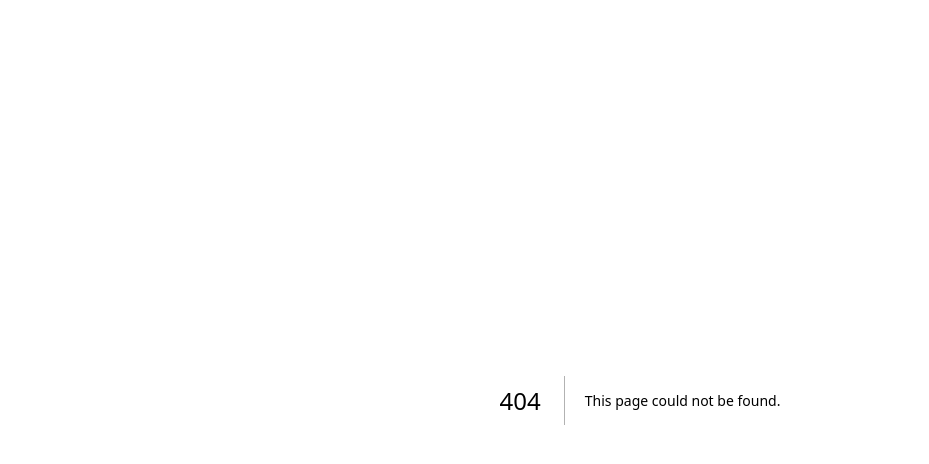
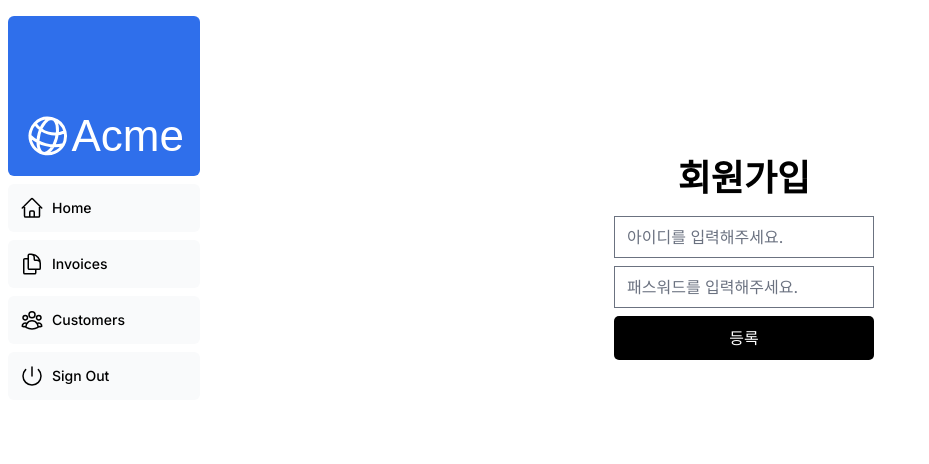
Before and after one commit to sseol1112/dashdash_T, a Next.js app: page /dashboard/join in a window 1280 px wide. Before the commit this address had no page. Shown: the top 464 px of the page, without its empty margins (0-929 px from the left). Built offline with nearby package versions, Linux system fonts and the light colour scheme; a web font is replaced by a local one.

Commit message:
* dashboard 작업내용
- 로그인
- 회원가입
- 개인 대시보드 영역 작업 진행중

```diff
--- /dev/null
+++ b/app/dashboard/blog/menu1/page.tsx
@@ -0,0 +1,19 @@
+'use client';
+import { useState } from 'react';
+import { useRouter } from 'next/navigation';
+import styles from '@/app/ui/home.module.css';
+import Link from 'next/link';
+
+export default function Page() {
+
+    return (
+        <div className={styles.layoutBasic}>
+            <div className={styles.formWrap}>
+                <h3 className={styles.pageTitle}>menu1</h3>
+                <div className={styles.loginBox}>
+
+                </div>
+            </div>
+        </div>
+    );
+}
--- /dev/null
+++ b/app/dashboard/blog/menu2/page.tsx
@@ -0,0 +1,19 @@
+'use client';
+import { useState } from 'react';
+import { useRouter } from 'next/navigation';
+import styles from '@/app/ui/home.module.css';
+import Link from 'next/link';
+
+export default function Page() {
+
+    return (
+        <div className={styles.layoutBasic}>
+            <div className={styles.formWrap}>
+                <h3 className={styles.pageTitle}>menu2</h3>
+                <div className={styles.loginBox}>
+
+                </div>
+            </div>
+        </div>
+    );
+}
--- /dev/null
+++ b/app/dashboard/blog/menu3/page.tsx
@@ -0,0 +1,19 @@
+'use client';
+import { useState } from 'react';
+import { useRouter } from 'next/navigation';
+import styles from '@/app/ui/home.module.css';
+import Link from 'next/link';
+
+export default function Page() {
+
+    return (
+        <div className={styles.layoutBasic}>
+            <div className={styles.formWrap}>
+                <h3 className={styles.pageTitle}>menu3</h3>
+                <div className={styles.loginBox}>
+
+                </div>
+            </div>
+        </div>
+    );
+}
--- /dev/null
+++ b/app/dashboard/blog/menu4/page.tsx
@@ -0,0 +1,19 @@
+'use client';
+import { useState } from 'react';
+import { useRouter } from 'next/navigation';
+import styles from '@/app/ui/home.module.css';
+import Link from 'next/link';
+
+export default function Page() {
+
+    return (
+        <div className={styles.layoutBasic}>
+            <div className={styles.formWrap}>
+                <h3 className={styles.pageTitle}>menu4</h3>
+                <div className={styles.loginBox}>
+
+                </div>
+            </div>
+        </div>
+    );
+}
--- /dev/null
+++ b/app/dashboard/join/page.tsx
@@ -0,0 +1,50 @@
+'use client';
+import { useState } from 'react';
+import styles from '@/app/ui/home.module.css';
+import Link from 'next/link';
+
+export default function Page() {
+    const [userId, setUserId] = useState('');
+    const [userPwd, setUserPwd] = useState('');
+
+    const handleSubmit = (e: React.FormEvent<HTMLFormElement>) => {
+        e.preventDefault();
+        // 사용자 정보 localStorage에 저장
+        const users = JSON.parse(localStorage.getItem('users') || '[]');
+        users.push({ userId, userPwd });
+        localStorage.setItem('users', JSON.stringify(users));
+        alert('회원가입이 완료되었습니다!');
+        setUserId('');
+        setUserPwd('');
+    };
+    return (
+        <div className={styles.layoutBasic}>
+            <div className={styles.formWrap}>
+                <h3 className={styles.pageTitle}>회원가입</h3>
+                <div className={styles.loginBox}>
+                    <form method='post' onSubmit={handleSubmit}>
+                        <div className={styles.sectWrap}>
+                            <input type="text" name="userId" className="textForm" id="id1" placeholder='아이디를 입력해주세요.' value={userId} onChange={e => setUserId(e.target.value)} />
+                        </div>
+                        <div className={styles.sectWrap}>
+                            <input type="password" name="userPwd" className="textForm" id="pwd1" placeholder='패스워드를 입력해주세요.' value={userPwd} onChange={e => setUserPwd(e.target.value)} />
+                        </div>
+                        <div className={styles.formFoot}>
+                            {/* <div className={styles.footSub}>
+                                <Link href="/dashboard/join">
+
+                                </Link>
+                            </div> */}
+                        </div>
+                        <input type="submit" className={styles.listBtn} value="등록" />
+
+                    </form>
+
+                </div>
+
+            </div>
+
+
+        </div>
+    );
+}
--- /dev/null
+++ b/app/dashboard/login/page.tsx
@@ -0,0 +1,51 @@
+'use client';
+import { useState } from 'react';
+import { useRouter } from 'next/navigation';
+import styles from '@/app/ui/home.module.css';
+import Link from 'next/link';
+
+export default function Page() {
+    const [userId, setUserId] = useState('');
+    const [userPwd, setUserPwd] = useState('');
+    const [error, setError] = useState('');
+    const router = useRouter();
+
+    const handleSubmit = (e: React.FormEvent<HTMLFormElement>) => {
+        e.preventDefault();
+        const users = JSON.parse(localStorage.getItem('users') || '[]');
+        const user = users.find((u: any) => u.userId === userId && u.userPwd === userPwd);
+        if (user) {
+            localStorage.setItem('currentUser', JSON.stringify(user));
+            alert('로그인 되었습니다')
+            router.push('/dashboard');
+        } else {
+            setError('아이디 또는 비밀번호가 일치하지 않습니다.');
+        }
+    };
+    return (
+        <div className={styles.layoutBasic}>
+            <div className={styles.formWrap}>
+                <h3 className={styles.pageTitle}>로그인</h3>
+                <div className={styles.loginBox}>
+                    <form onSubmit={handleSubmit}>
+                        <div className={styles.sectWrap}>
+                            <input type="text" className="textForm" id="id1" placeholder='아이디를 입력해주세요.' value={userId} onChange={e => setUserId(e.target.value)} />
+                        </div>
+                        <div className={styles.sectWrap}>
+                            <input type="password" className="textForm" id="pwd1" placeholder='패스워드를 입력해주세요.' value={userPwd} onChange={e => setUserPwd(e.target.value)} />
+                        </div>
+                        {error && <div style={{color:'red', marginBottom:8}}>{error}</div>}
+                        <div className={styles.formFoot}>
+                            <div className={styles.footSub}>
+                                <Link href="/dashboard/join">
+                                    회원가입
+                                </Link>
+                            </div>
+                        </div>
+                        <button className={styles.listBtn} type="submit">로그인</button>
+                    </form>
+                </div>
+            </div>
+        </div>
+    );
+}
--- a/app/dashboard/page.tsx
+++ b/app/dashboard/page.tsx
@@ -1,27 +1,65 @@
+'use client';
+import { useEffect, useState } from 'react';
+import Link from 'next/link';
 import styles from '@/app/ui/home.module.css';
 
 export default function Page() {
+    const [userName, setUserName] = useState('');
+    useEffect(() => {
+        if (typeof window !== 'undefined') {
+            const user = JSON.parse(localStorage.getItem('currentUser') || 'null');
+            if (user && user.userId) {
+                setUserName(user.userId);
+            }
+        }
+    }, []);
     return (
         <div className={styles.layoutBasic}>
             <div className={styles.formWrap}>
-
                 <div className={styles.formSection}>
                     <div className={styles.formHead}>
                         <div className={styles.avatar}>
-                            D01
+                            {userName ? userName.charAt(0).toUpperCase() : 'D01'}
                         </div>
-                        <p>사용자명</p>
+                        <p>{userName ? userName : '사용자명'}</p>
                     </div>
-                    <div className={styles.formCont}>
-                        <p>대시보드 페이지입니다.</p>
+                    <div className={styles.blogSection}>
+                        <div className={styles.blogCategory}>
+                            <ul>
+                                <li className={styles.cate}>
+                                    <Link href="dashboard/blog/menu1">
+                                       메뉴1
+                                    </Link>
+                                </li>
+                                <li className={styles.cate}>
+                                    <Link href="dashboard/blog/menu2">
+                                       메뉴2
+                                    </Link>
+                                </li>
+                                <li className={styles.cate}>
+                                    <Link href="dashboard/blog/menu3">
+                                       메뉴3
+                                    </Link>
+                                </li>
+                                <li className={styles.cate}>
+                                    <Link href="dashboard/blog/menu4">
+                                       메뉴4
+                                    </Link>
+                                </li>
+
+                            </ul>
+                        </div>
+                        <div className={styles.formCont}>
+                            <p> {userName}님의 대시보드 페이지입니다.</p>
+                        </div>
                     </div>
                 </div>
                 <div className={styles.formFoot}>
-                    <button className={styles.listBtn}>목록</button>
+                    <Link href="/">
+                        <button className={styles.listBtn}>목록</button>
+                    </Link>
                 </div>
             </div>
-
-
         </div>
     );
 }
--- a/app/page.tsx
+++ b/app/page.tsx
@@ -23,7 +23,7 @@ export default function Page() {
 
           </p>
           <Link
-            href="/login"
+            href="/dashboard/login"
             className="flex items-center gap-5 self-start rounded-lg bg-blue-500 px-6 py-3 text-sm font-medium text-white transition-colors hover:bg-blue-400 md:text-base"
           >
             <span>Log in</span> <ArrowRightIcon className="w-5 md:w-6" />
--- a/app/ui/dashboard/nav-links.tsx
+++ b/app/ui/dashboard/nav-links.tsx
@@ -2,6 +2,7 @@ import {
   UserGroupIcon,
   HomeIcon,
   DocumentDuplicateIcon,
+  PowerIcon,
 } from '@heroicons/react/24/outline';
 
 // Map of links to display in the side navigation.
@@ -14,6 +15,7 @@ const links = [
     icon: DocumentDuplicateIcon,
   },
   { name: 'Customers', href: '/dashboard/customers', icon: UserGroupIcon },
+  { name: 'Sign Out', href: '/', icon: PowerIcon},
 ];
 
 export default function NavLinks() {
--- a/app/ui/dashboard/sidenav.tsx
+++ b/app/ui/dashboard/sidenav.tsx
@@ -17,12 +17,12 @@ export default function SideNav() {
       <div className="flex grow flex-row justify-between space-x-2 md:flex-col md:space-x-0 md:space-y-2">
         <NavLinks />
         <div className="hidden h-auto w-full grow rounded-md bg-gray-50 md:block"></div>
-        <form>
+        {/* <form>
           <button className="flex h-[48px] w-full grow items-center justify-center gap-2 rounded-md bg-gray-50 p-3 text-sm font-medium hover:bg-sky-100 hover:text-blue-600 md:flex-none md:justify-start md:p-2 md:px-3">
             <PowerIcon className="w-6" />
             <div className="hidden md:block">Sign Out</div>
           </button>
-        </form>
+        </form> */}
       </div>
     </div>
   );
--- a/app/ui/home.module.css
+++ b/app/ui/home.module.css
@@ -1,5 +1,12 @@
 .layoutBasic {
     width: 100%;
+}
+
+.pageTitle {
+    font-size: 36px;
+    line-height: 1;
+    font-weight: 700;
+    text-align: center;
 }
 
 .formWrap {
@@ -12,13 +19,24 @@
     margin: 100px auto 0;
 }
 
+.formWrap:has(.loginBox) {
+    border:0;
+}
+
 .formSection {
     display: flex;
     align-items: center;
     justify-content: flex-start;
     gap: 20px;
 }
-
+/* .formSection:has(.blogSection) {
+    flex-direction: column;
+}
+.formSection:has(.blogSection) .formHead {
+    border:0;
+    padding-bottom: 10px;
+    justify-content: center;
+} */
 .formHead {
     display: flex;
     gap:10px;
@@ -33,6 +51,16 @@
     display: flex;
     justify-content: center;
 }
+
+
+/* .blogSection {display: flex; flex-direction: column;} */
+
+.loginBox {display: flex; justify-content: center;}
+.loginBox form {display: flex; flex-direction: column;}
+.loginBox form div {display:flex; flex-grow: 1; align-items: center;}
+.loginBox form div:not(:first-child) {margin-top: 8px;}
+.loginBox form div label {width:80px;}
+
 .listBtn {
     padding: 10px 20px;
     background-color: black;
@@ -42,6 +70,8 @@
     cursor: pointer;
 }
 
+.blogCategory ul {display:flex; gap:10px; margin-bottom: 24px;}
+.blogCategory ul li {height:45px; background-color: black; color: #fff; padding:10px; font-size: 16px; font-weight: 500;}
 
 
 .shape {
```
